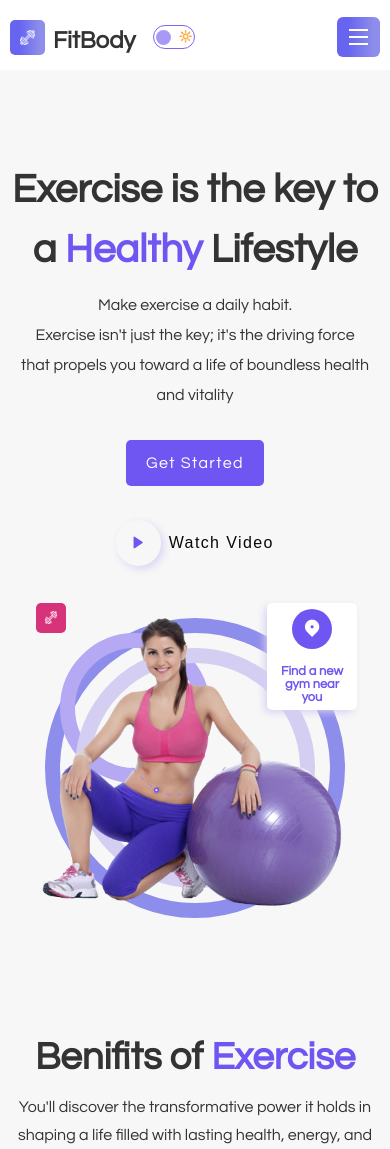
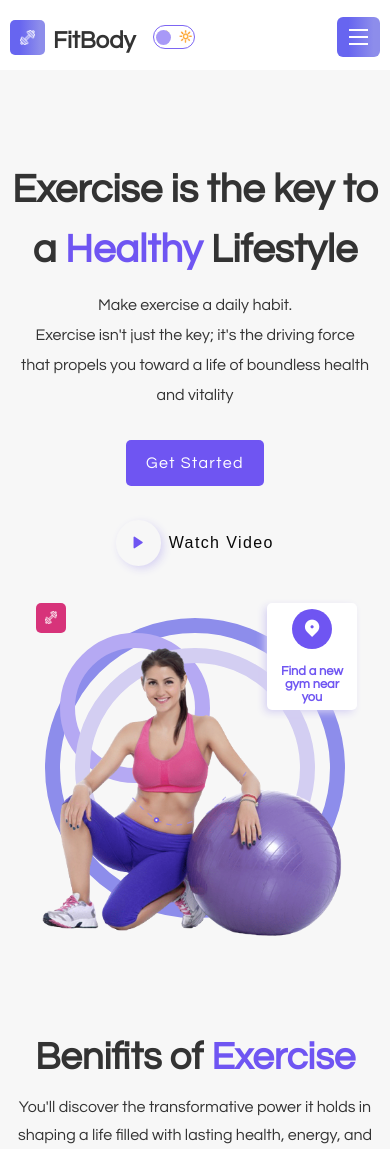
Before and after one commit to abhay-raj19/FitBody, a React (Create React App) app: page / in a window 390 px wide. Shown: the top 1149 px of the page. Built offline with nearby package versions, Linux system fonts and the light colour scheme.

Commit message:
herosection changes

```diff
--- a/src/components/UI/Hero.jsx
+++ b/src/components/UI/Hero.jsx
@@ -1,9 +1,30 @@
-import React from 'react'
-import heroIMG from '../../assets/img/gym-02.png'
+import React, { useEffect, useState } from 'react'
+import heroIMG1 from '../../assets/img/gym-02.png';
+import heroIMG2 from '../../assets/img/gym_2.png';
 import dumbleIcon from '../../assets/img/dumble.png'
 import '../../styles/hero.css';
 
+const shuffleArray = (array) => {
+    let currentIndex = array.length, temporaryValue, randomIndex;
+    while (0 !== currentIndex) {
+        randomIndex = Math.floor(Math.random() * currentIndex);
+        currentIndex -= 1;
+        temporaryValue = array[currentIndex];
+        array[currentIndex] = array[randomIndex];
+        array[randomIndex] = temporaryValue;
+    }
+    return array;
+};
+
 const Hero = () => {
+    const [heroImages, setHeroImages] = useState([heroIMG1, heroIMG2]);
+
+    useEffect(() => {
+        const shuffledImages = shuffleArray([...heroImages]); // Clone the array before shuffling
+        setHeroImages(shuffledImages);
+    }, []);
+
+
     return (
         <section id="home">
             <div className="container">
@@ -44,7 +65,7 @@ const Hero = () => {
                                 <div className="box-02">
                                     <div className="box-03">
                                         <div className="box_img">
-                                            <img src={heroIMG} alt="" className='main_img' />
+                                            <img src={heroImages[0]} alt="" className='main_img' />
                                         </div>
                                     </div>
                                 </div>
--- a/src/styles/hero.css
+++ b/src/styles/hero.css
@@ -94,6 +94,7 @@
 }
 
 .box_img img {
+  margin-top: 50px;
   height: 100%;
   width: 100%;
 }
@@ -252,6 +253,10 @@
       height: 240px;
       border: 15px solid #d3cef2;
     }
+    .box_img img {
+      margin-top: 30px;
+
+    }
 
     .heart_rate {
       width: 70px;
```
Also changed, not shown: src/assets/img/gym_2.png (added), 1 other file (tests, documents, lock files or other folders).
